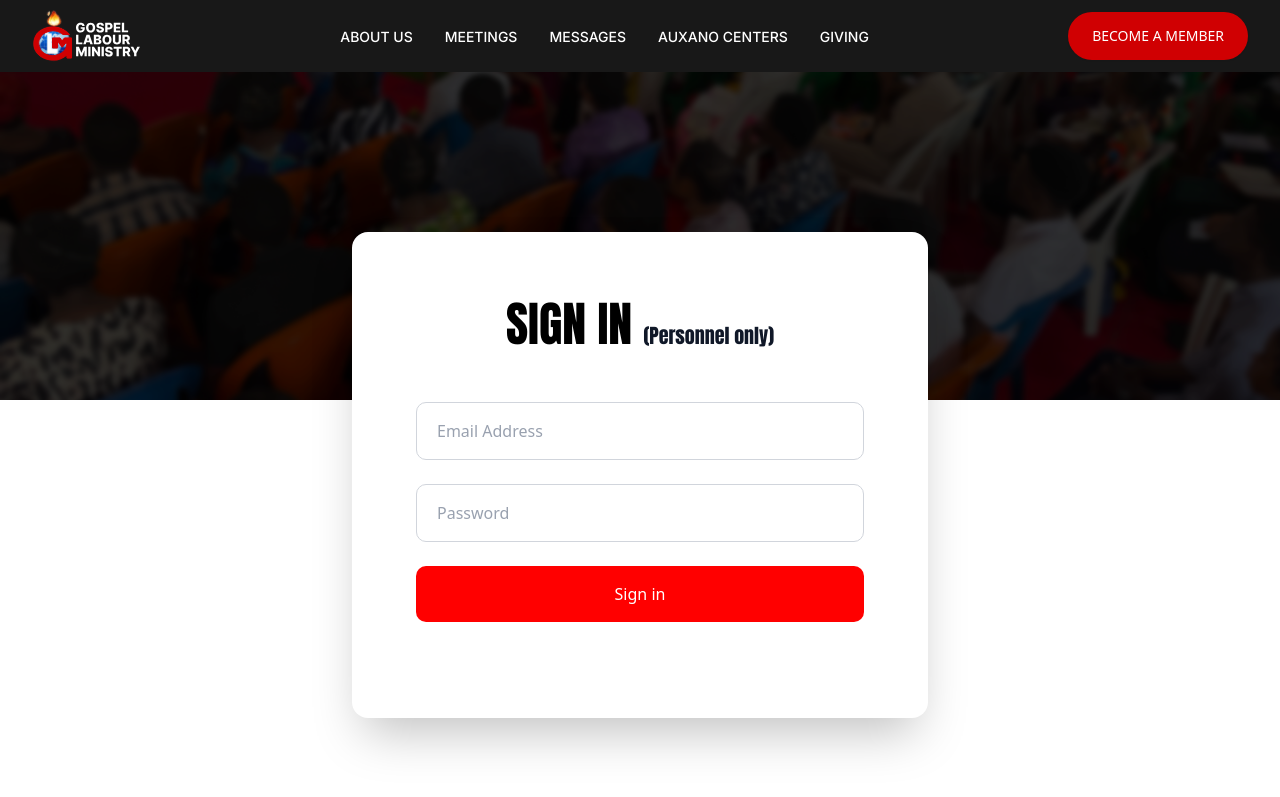
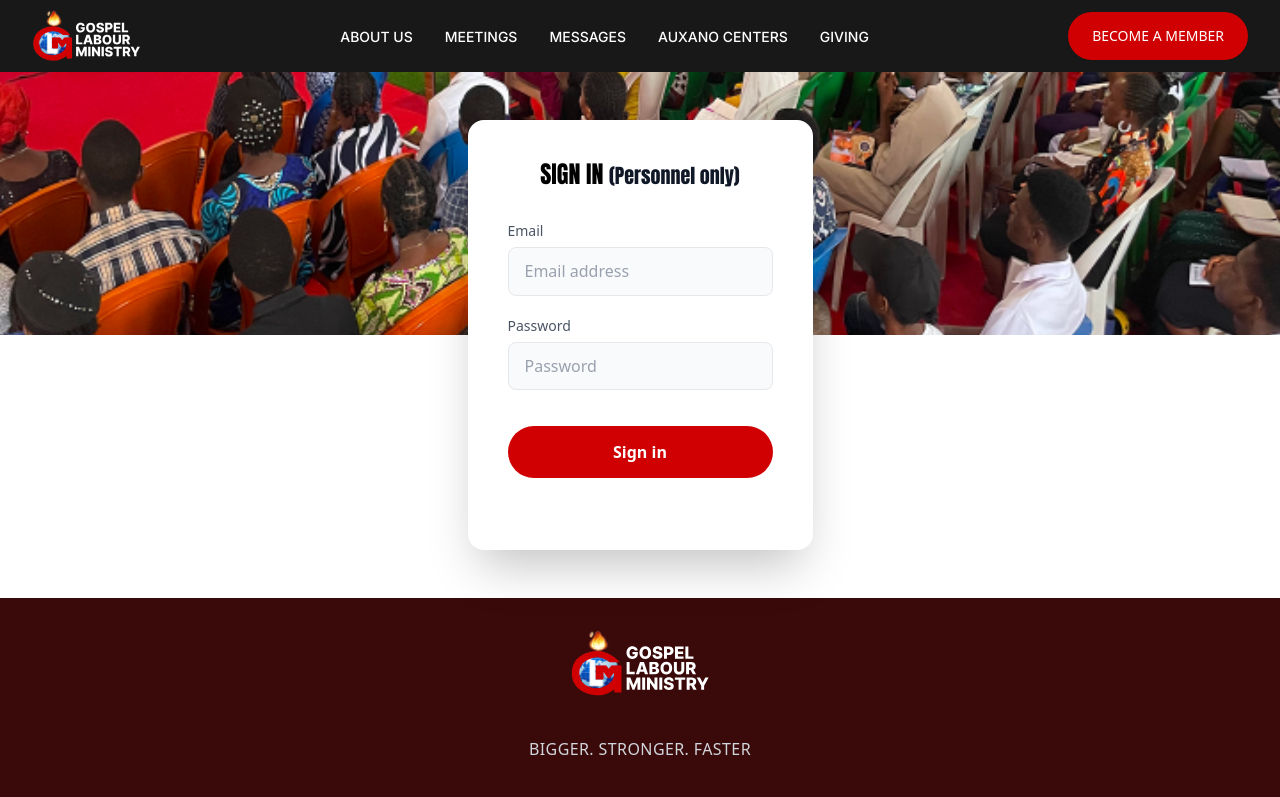
Before and after one commit to gigscode/glmhq, a Next.js app: page /signin in a window 1280 px wide. Shown: the top 797 px of the page. Built offline with nearby package versions, Linux system fonts and the light colour scheme.

Commit message:
feat: add sign-in page with form and styled background.

```diff
--- a/app/signin/page.tsx
+++ b/app/signin/page.tsx
@@ -1,48 +1,65 @@
 "use client";
 
-import { image } from "../constants/image";
+import Image from "next/image";
+import becomeMemberImage from "../assets/images/becomemember.png";
 
 export default function SignInPage() {
   return (
-    <div className="min-h-screen bg-white">
-      <div className="relative min-h-screen pt-[72px]">
-        {/* Background Image with Overlay */}
-        <div
-          className="absolute inset-x-0 top-0 h-[50vh] py-28 bg-cover bg-center bg-no-repeat"
-          style={{ backgroundImage: `url(${image.heroBg.src})` }}
-        >
-          <div className="absolute inset-0 bg-black/40" />
+    <div className="min-h-screen bg-white pt-[72px]">
+      <div className="relative min-h-[calc(100vh-72px)]">
+        {/* Top Half - Image Background */}
+        <div className="absolute top-0 left-0 right-0 h-1/2">
+          <Image
+            src={becomeMemberImage}
+            alt="Sign In"
+            fill
+            className="object-cover"
+            priority
+          />
         </div>
 
-        {/* Content */}
-        <div className="relative z-10 min-h-[calc(100vh-72px)] flex items-center justify-center px-4 py-8 md:py-40">
-          <div className="w-full max-w-xl rounded-2xl bg-white p-12 shadow-2xl md:p-16">
-            <h1 className="text-center font-anton text-4xl font-bold text-black md:text-5xl mb-12">
+        {/* Bottom Half - White Background */}
+        <div className="absolute bottom-0 left-0 right-0 h-1/2 bg-white"></div>
+
+        {/* Form Card - Overlays both sections */}
+        <div className="relative z-10 min-h-[calc(100vh-72px)] flex items-center justify-center px-4 py-8 md:py-12">
+          <div className="max-4xl-mx-auto">
+            <div className="bg-white rounded-2xl shadow-2xl w-full max-w-lg p-8 md:p-10">
+              {/* Title */}
+              <h1 className="text-3xl md:text-[24px] font-anton font-bold text-black mb-8 text-center">
                 SIGN IN{" "}
                 <span className="text-[20px] font-normal text-gray-900">
                   (Personnel only)
                 </span>
               </h1>
 
-            <form className="mb-8 space-y-6">
+              {/* Form */}
+              <form className="space-y-5 mb-8">
+                {/* Email Input */}
                 <div>
+                  <label className="block text-sm text-gray-600 mb-1.5">Email</label>
                   <input
                     type="email"
-                  placeholder="Email Address"
-                  className="w-full rounded-lg border border-gray-300 bg-white px-5 py-4 text-base text-black placeholder-gray-400 transition-colors focus:border-gray-400 focus:outline-none"
+                    placeholder="Email address"
+                    className="w-full px-4 py-3 rounded-md border border-gray-200 bg-gray-50 text-black placeholder-gray-400 text-sm focus:outline-none focus:border-gray-300 focus:bg-white transition-colors"
                   />
                 </div>
+
+                {/* Password Input */}
                 <div>
+                  <label className="block text-sm text-gray-600 mb-1.5">Password</label>
                   <input
                     type="password"
                     placeholder="Password"
-                  className="w-full rounded-lg border border-gray-300 bg-white px-5 py-4 text-base text-black placeholder-gray-400 transition-colors focus:border-gray-400 focus:outline-none"
+                    className="w-full px-4 py-3 rounded-md border border-gray-200 bg-gray-50 text-black placeholder-gray-400 text-sm focus:outline-none focus:border-gray-300 focus:bg-white transition-colors"
                   />
                 </div>
-              <div>
+
+                {/* Submit Button */}
+                <div className="pt-4">
                   <button
-                  type="button"
-                  className="w-full rounded-lg bg-[#ff0000] px-5 py-4 text-base font-medium text-white transition-colors focus:outline-none"
+                    type="submit"
+                    className="w-full bg-[#D00002] hover:bg-[#B00002] text-white font-semibold py-3.5 px-6 rounded-full transition-colors duration-200 text-base"
                   >
                     Sign in
                   </button>
@@ -52,5 +69,6 @@ export default function SignInPage() {
           </div>
         </div>
       </div>
+    </div>
   );
 }
```
Lines whose indentation alone changed are shown as unchanged.
